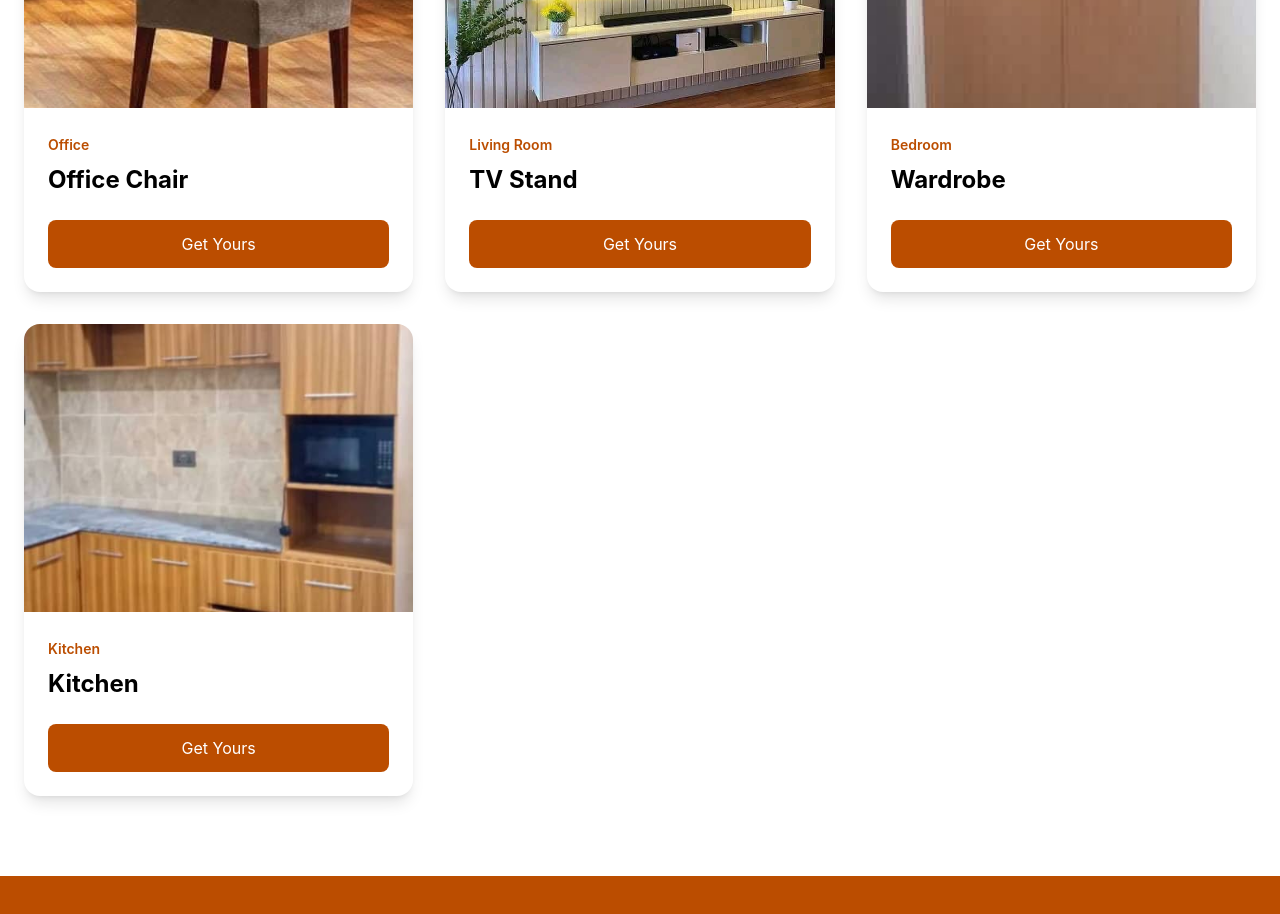
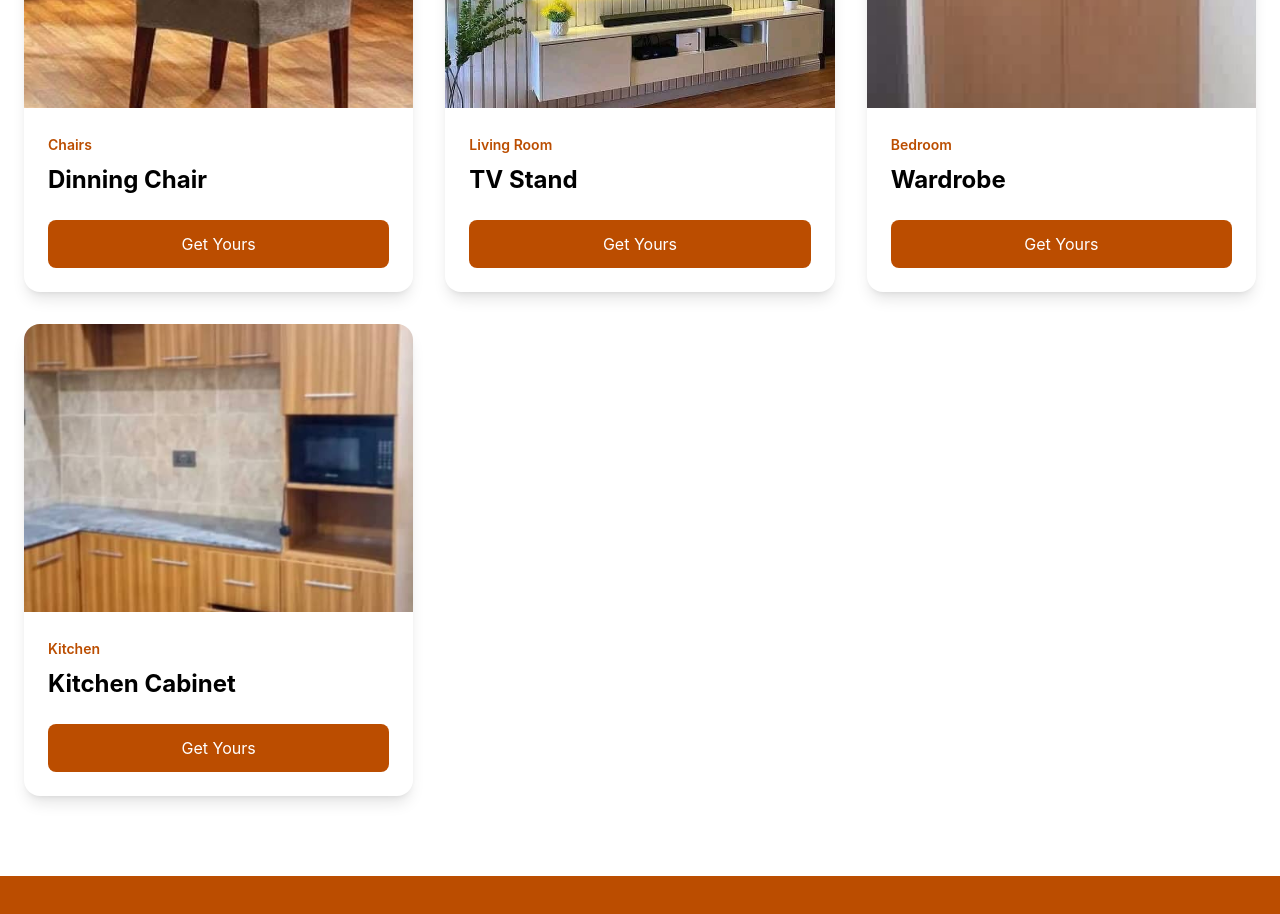
Before and after one commit to BenkillerX/Sams-Furniture, a React (Vite) app: page /product in a window 1280 px wide. Shown: the part 1780-2694 px from the top of the page. Built offline with nearby package versions, Linux system fonts and the light colour scheme.

Commit message:
Updated some Contents

```diff
--- a/src/pages/Products.tsx
+++ b/src/pages/Products.tsx
@@ -21,8 +21,8 @@ const products = [
   },
   {
     id: 4,
-    name: "Office Chair",
-    category: "Office",
+    name: "Dinning Chair",
+    category: "Chairs",
     image: "/Chair.jpg",
   },
   {
@@ -39,7 +39,7 @@ const products = [
   },
   {
     id: 7,
-    name: "Kitchen",
+    name: "Kitchen Cabinet",
     category: "Kitchen",
     image: "/Kitchen.jpg",
   },
```
